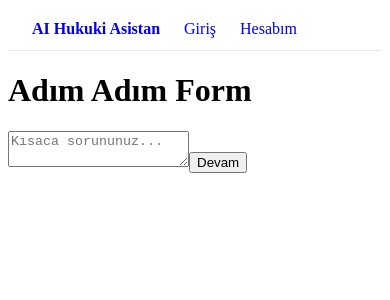
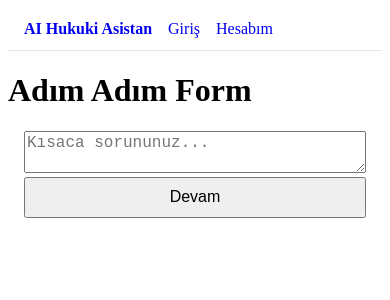
Before and after one commit to algans/ai-lawyer, a Next.js app: page /form in a window 390 px wide. Shown: the top 300 px of the page. Built offline with nearby package versions, Linux system fonts and the light colour scheme.

Commit message:
feat(faz3): mobil/responsive polish + Faz 3 kapanış doğrulaması

```diff
--- a/src/app/hesap/page.tsx
+++ b/src/app/hesap/page.tsx
@@ -101,7 +101,7 @@ export default function HesapPage() {
   }
 
   return (
-    <main style={{ maxWidth: 800, margin: "0 auto", padding: "2rem" }}>
+    <main style={{ maxWidth: 800, margin: "0 auto", width: "100%", boxSizing: "border-box", padding: "2rem 16px" }}>
       <h1>Hesabım — Belge Geçmişi</h1>
 
       <Suspense fallback={null}>
--- a/src/app/kvkk/page.tsx
+++ b/src/app/kvkk/page.tsx
@@ -2,9 +2,9 @@ import { KVKK_AYDINLATMA } from "@/lib/legal";
 
 export default function KvkkPage() {
   return (
-    <main style={{ maxWidth: 800, margin: "0 auto", padding: "2rem" }}>
+    <main style={{ maxWidth: 800, margin: "0 auto", width: "100%", boxSizing: "border-box", padding: "2rem 16px" }}>
       <h1>KVKK Aydınlatma Metni</h1>
-      <pre style={{ whiteSpace: "pre-wrap", fontFamily: "inherit", lineHeight: 1.6 }}>
+      <pre style={{ whiteSpace: "pre-wrap", overflowWrap: "anywhere", fontFamily: "inherit", lineHeight: 1.6 }}>
         {KVKK_AYDINLATMA}
       </pre>
     </main>
--- a/src/app/layout.tsx
+++ b/src/app/layout.tsx
@@ -1,8 +1,22 @@
+import type { Viewport } from "next";
+
+export const viewport: Viewport = {
+  width: "device-width",
+  initialScale: 1,
+};
+
 export default function RootLayout({ children }: { children: React.ReactNode }) {
   return (
     <html lang="tr">
       <body>
-        <nav style={{ padding: "0.75rem 1.5rem", borderBottom: "1px solid #e5e7eb", display: "flex", gap: "1.5rem", alignItems: "center" }}>
+        <nav style={{
+          padding: "0.75rem 1rem",
+          borderBottom: "1px solid #e5e7eb",
+          display: "flex",
+          flexWrap: "wrap",
+          gap: "1rem",
+          alignItems: "center",
+        }}>
           <a href="/" style={{ fontWeight: "bold", textDecoration: "none" }}>AI Hukuki Asistan</a>
           <a href="/giris" style={{ textDecoration: "none" }}>Giriş</a>
           <a href="/hesap" style={{ textDecoration: "none" }}>Hesabım</a>
--- a/src/app/page.tsx
+++ b/src/app/page.tsx
@@ -1,7 +1,7 @@
 import Link from "next/link";
 export default function Home() {
   return (
-    <main style={{ maxWidth: 640, margin: "0 auto", textAlign: "center" }}>
+    <main style={{ maxWidth: 640, margin: "0 auto", width: "100%", boxSizing: "border-box", padding: "0 16px", textAlign: "center" }}>
       <h1>AI Hukuki Belge Asistanı</h1>
       <p>Derdinizi anlatın, size uygun hukuki belgeyi hazırlayalım.</p>
       <p><em>Bu bir taslaktır, hukuki tavsiye değildir. Sorumluluk kullanıcıdadır.</em></p>
--- a/src/components/SmartForm.tsx
+++ b/src/components/SmartForm.tsx
@@ -51,28 +51,30 @@ export default function SmartForm() {
 
   if (onizleme)
     return (
-      <div>
-        <pre style={{ whiteSpace: "pre-wrap" }}>{onizleme}</pre>
-        <button onClick={handleIndir}>Tam Belgeyi İndir — 99 TL</button>
+      <div style={{ maxWidth: 640, margin: "0 auto", width: "100%", boxSizing: "border-box", padding: "0 16px" }}>
+        <pre style={{ whiteSpace: "pre-wrap", overflowWrap: "anywhere" }}>{onizleme}</pre>
+        <button onClick={handleIndir} style={{ width: "100%", boxSizing: "border-box", fontSize: "1rem", padding: "0.6rem" }}>Tam Belgeyi İndir — 99 TL</button>
       </div>
     );
 
   if (alanlar.length === 0)
     return (
-      <div>
-        <textarea value={aciklama} onChange={(e) => setAciklama(e.target.value)} placeholder="Kısaca sorununuz..." />
-        <button onClick={getFields}>Devam</button>
+      <div style={{ maxWidth: 640, margin: "0 auto", width: "100%", boxSizing: "border-box", padding: "0 16px" }}>
+        <textarea value={aciklama} onChange={(e) => setAciklama(e.target.value)} placeholder="Kısaca sorununuz..."
+          style={{ width: "100%", boxSizing: "border-box", fontSize: "1rem" }} />
+        <button onClick={getFields} style={{ width: "100%", boxSizing: "border-box", fontSize: "1rem", padding: "0.6rem" }}>Devam</button>
       </div>
     );
 
   return (
-    <div>
+    <div style={{ maxWidth: 640, margin: "0 auto", width: "100%", boxSizing: "border-box", padding: "0 16px" }}>
       {alanlar.map((a) => (
         <div key={a}>
           <label>{a}</label>
           <input
             value={degerler[a] ?? ""}
             onChange={(e) => setDegerler((d) => ({ ...d, [a]: e.target.value }))}
+            style={{ width: "100%", boxSizing: "border-box", fontSize: "1rem" }}
           />
         </div>
       ))}
@@ -86,7 +88,7 @@ export default function SmartForm() {
           <a href="/kvkk">KVKK aydınlatma metni</a> ve sorumluluk reddini okudum, kabul ediyorum.
         </label>
       </div>
-      <button onClick={submit} disabled={!rizaKabul}>Belgeyi Oluştur</button>
+      <button onClick={submit} disabled={!rizaKabul} style={{ width: "100%", boxSizing: "border-box", fontSize: "1rem", padding: "0.6rem" }}>Belgeyi Oluştur</button>
     </div>
   );
 }
```
Also changed, not shown: src/components/ChatBox.tsx (+7 -6 lines).
